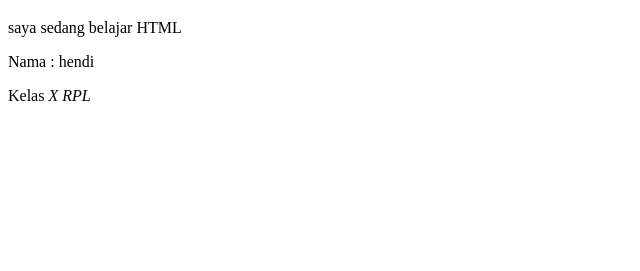
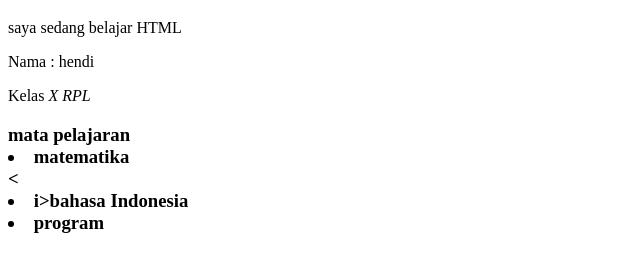
Before and after one commit to akumhen10/latihan2, a plain HTML site: page index.html in a window 1280 px wide. Shown: the part 61-332 px from the top of the page, without its empty margins (0-640 px from the left). Drawn offline with Linux system fonts and the light colour scheme.

```diff
--- a/index.html
+++ b/index.html
@@ -13,6 +13,9 @@
   <p>saya sedang belajar HTML </p>
    <p>Nama : hendi</b></p>
    <p>Kelas <i>X RPL</i></p>
-
-
-</html>
+   <h3>mata pelajaran </li>
+    <li>matematika</li>
+    <<li></l>i>bahasa Indonesia</li>
+    <li>program </li>
+   </ol>
+</body>
```
